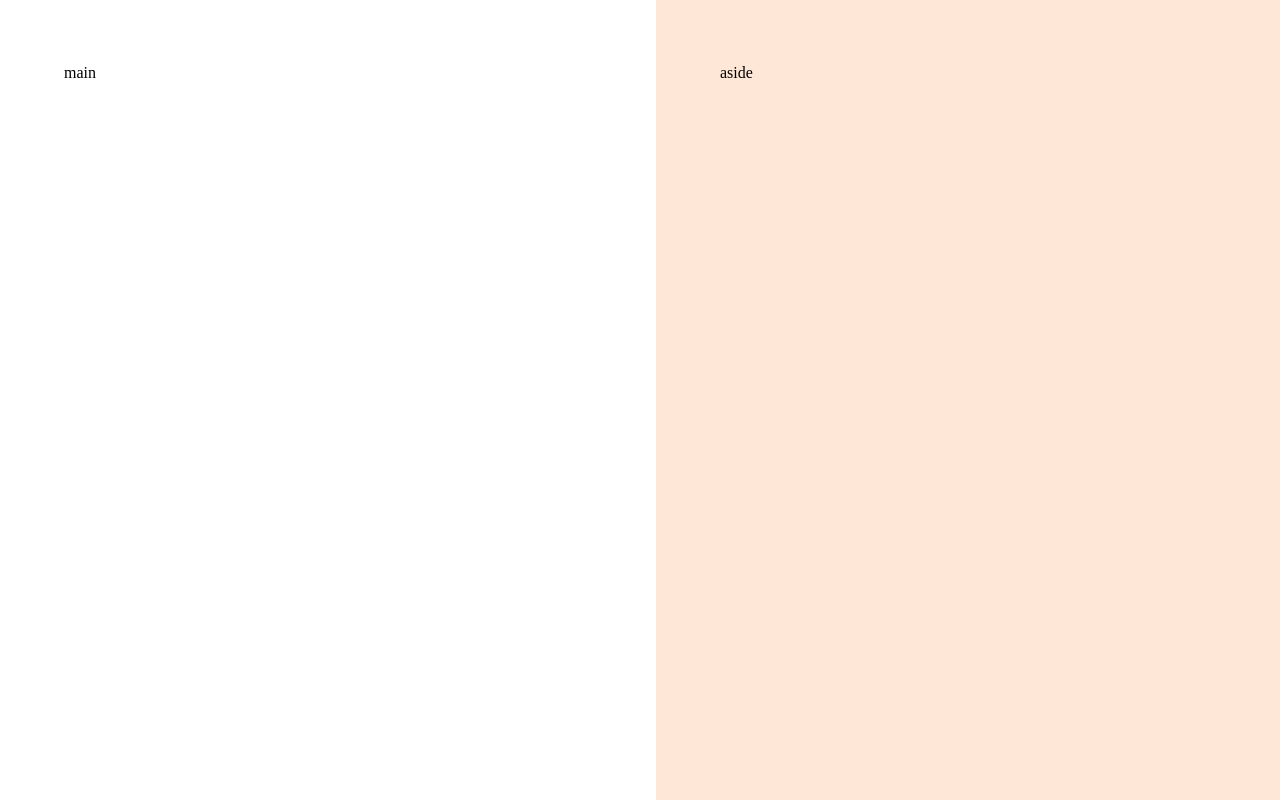
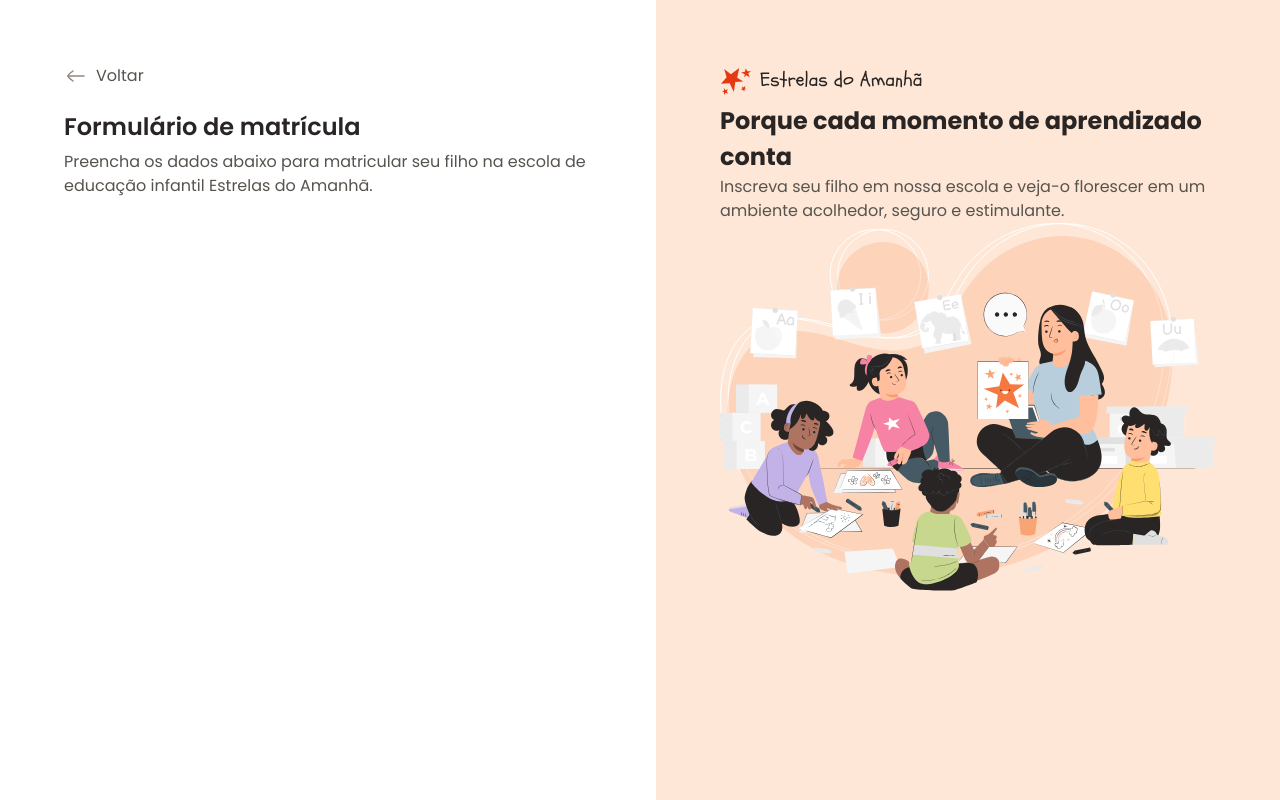
Before and after one commit to jotapao/formulario-de-matricula, a plain HTML site: page index.html in a window 1280 px wide. Drawn offline with Linux system fonts and the light colour scheme.

Commit message:
Adicionando conteúdo ao aside e iniciando o main

```diff
--- a/index.html
+++ b/index.html
@@ -18,11 +18,32 @@
 <body>
     <div id="app">
     <main>
-        <div class="main-container">main</div>
+        <div class="main-container">
+            <div class="back">
+                <img src="Assets/icons/arrow-left-02.svg" alt="back">
+                <span>Voltar</span>
+            </div>
+            <h1>Formulário de matrícula </h1>
+            <p>Preencha os dados abaixo para matricular seu filho na escola de educação infantil Estrelas do Amanhã.</p>
+
+        </div>
     </main>
 
     <aside>
-        <div class="aside-container">aside</div>
+        <div class="aside-container">
+            <header>
+                <img src="Assets/icons/LOGO (2).svg" alt="logo">
+                <h2>
+                    Porque cada momento de <span>aprendizado</span> conta
+                </h2>
+
+                <p>Inscreva seu filho em nossa escola e veja-o florescer em um ambiente acolhedor, seguro e estimulante.</p>
+            </header>
+
+            <img src="Assets/Illustration.svg" alt="ilustração">
+
+
+        </div>
     </aside>
 </div>
 
--- a/styles/global.css
+++ b/styles/global.css
@@ -27,5 +27,12 @@
 
     body {
         overflow: hidden;
+        font: var(--text);
+        color: var(--text-secundary);
 
     }
+
+    h1, h2 {
+        color: var(--text-primary);
+
+    }
--- a/styles/layout.css
+++ b/styles/layout.css
@@ -13,6 +13,18 @@ main {
         max-width: 33rem;
         margin-left: auto;
     }
+
+    & .back {
+        display: flex;
+        align-items: center;
+        gap: .5rem;
+        margin-bottom: 1.5rem;
+    }
+
+    & h1 {
+        font: 600 1.5rem/1.25 var(--font-family);
+        margin-bottom: .5rem;
+    }
 }
 
 aside {
```
